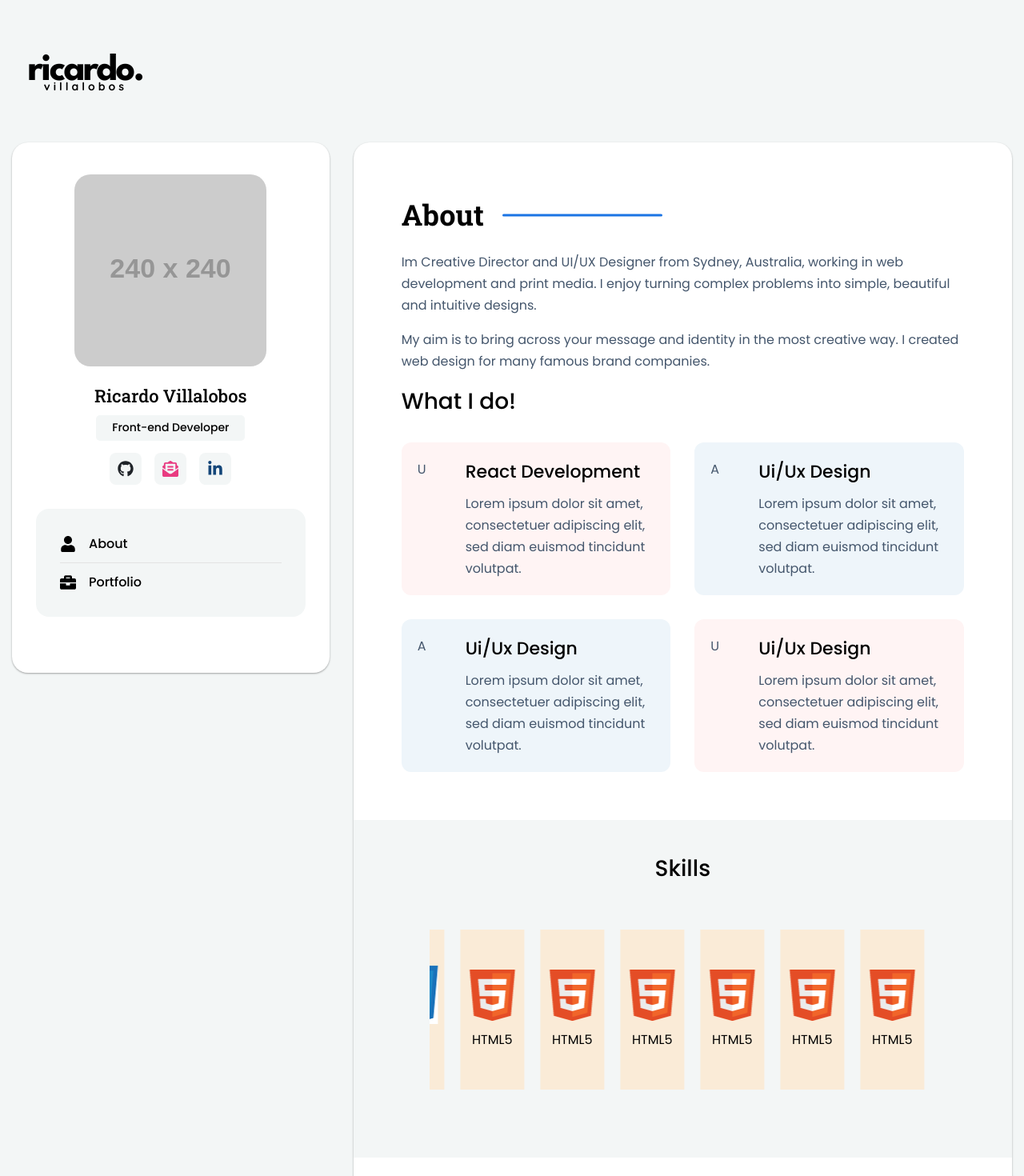
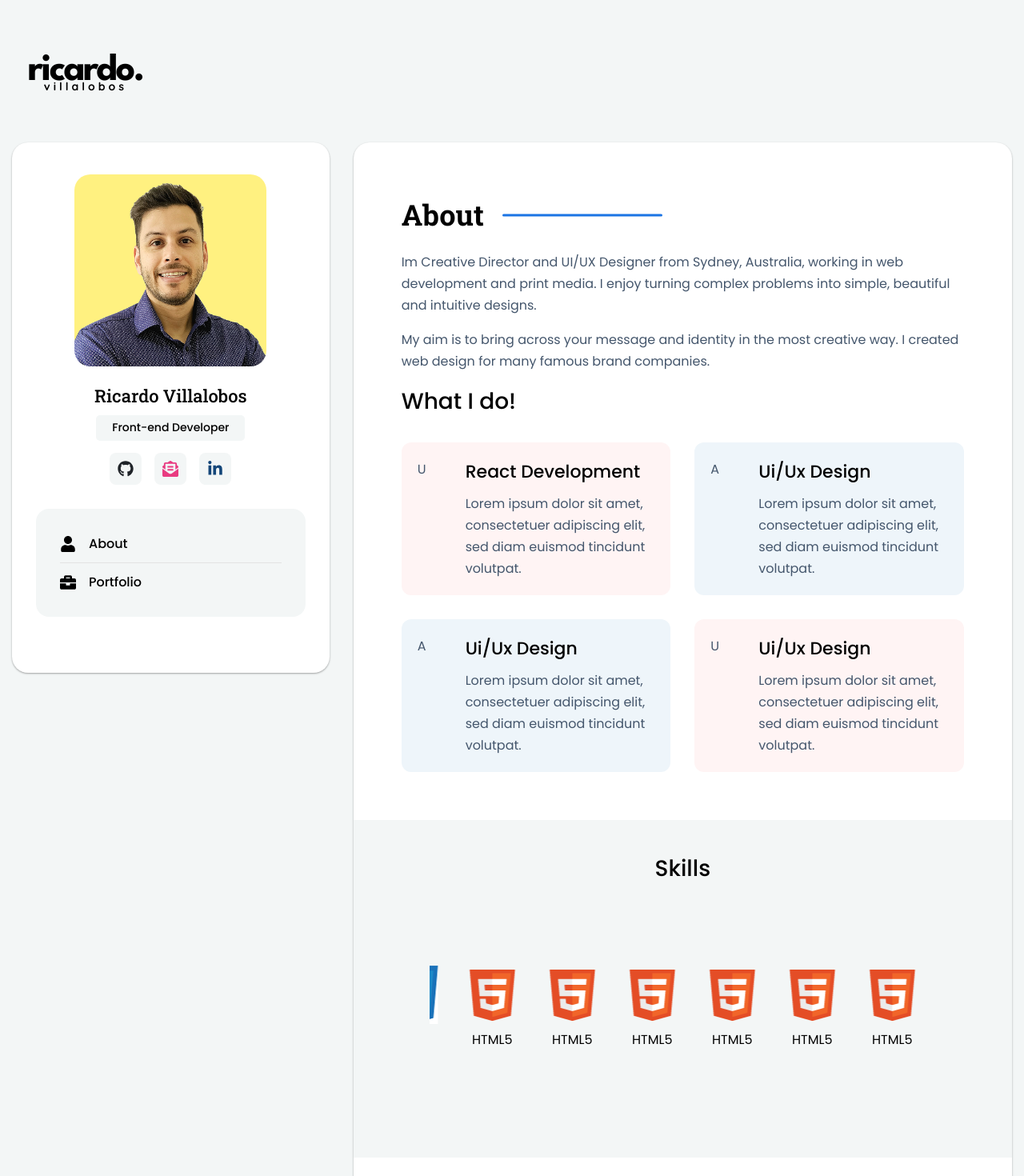
Before and after one commit to Ricardo-V-V/ricardo-v-v.github.io, a React (Vite) app: page / in a window 1280 px wide. Shown: the top 1470 px of the page at 80% size. Built offline with nearby package versions, Linux system fonts and the light colour scheme.

Commit message:
Adding profile picture

```diff
--- a/src/components/Personalnfo.jsx
+++ b/src/components/Personalnfo.jsx
@@ -5,7 +5,7 @@ export default function PersonalInfo() {
 	return (
 		<div className='personal-info-wrap'>
 			<div className='personal-info-img-wrap'>
-				<img src='https://placehold.co/240' width={'100%'} />
+				<img src='src/img/profile.png' width={'100%'} />
 			</div>
 			<h4 className='personal-info-name color-black'>Ricardo Villalobos</h4>
 			<span className='personal-info-job color-black'>Front-end Developer</span>
--- a/src/sass/abstracts/_variables.scss
+++ b/src/sass/abstracts/_variables.scss
@@ -10,6 +10,7 @@ $color-black: #000;
 $color-grey-light: #f3f6f6;
 $color-pink: #fff4f4;
 $color-light-blue: #eef5fa;
+$color-yellow: #fff180;
 $box-shadow:
 	0 1px 3px rgba(0, 0, 0, 0.12),
 	0 1px 2px rgba(0, 0, 0, 0.24);
--- a/src/sass/components/_SkillsSlider.scss
+++ b/src/sass/components/_SkillsSlider.scss
@@ -43,6 +43,5 @@
 		align-items: center;
 		justify-content: center;
 		margin: 10px;
-		background-color: antiquewhite;
 	}
 }
```
Also changed, not shown: src/img/profile.png (added).
